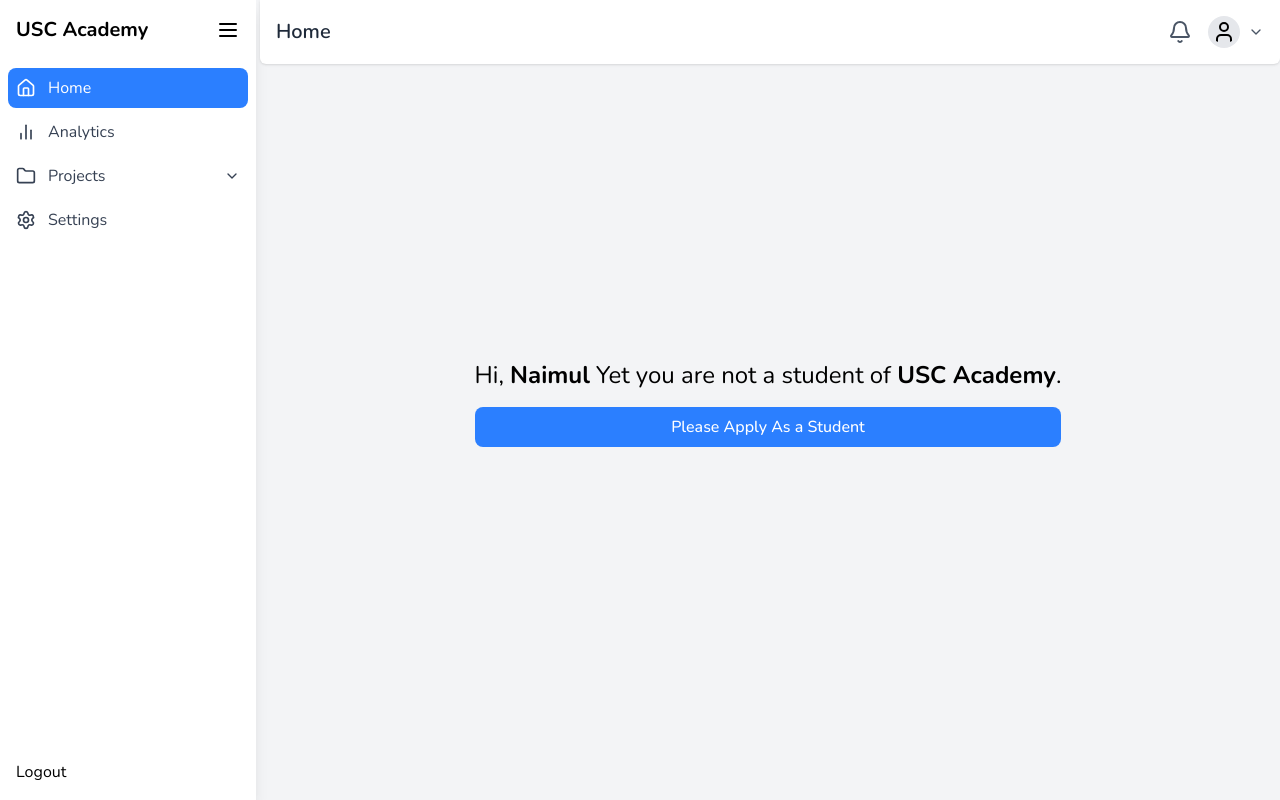
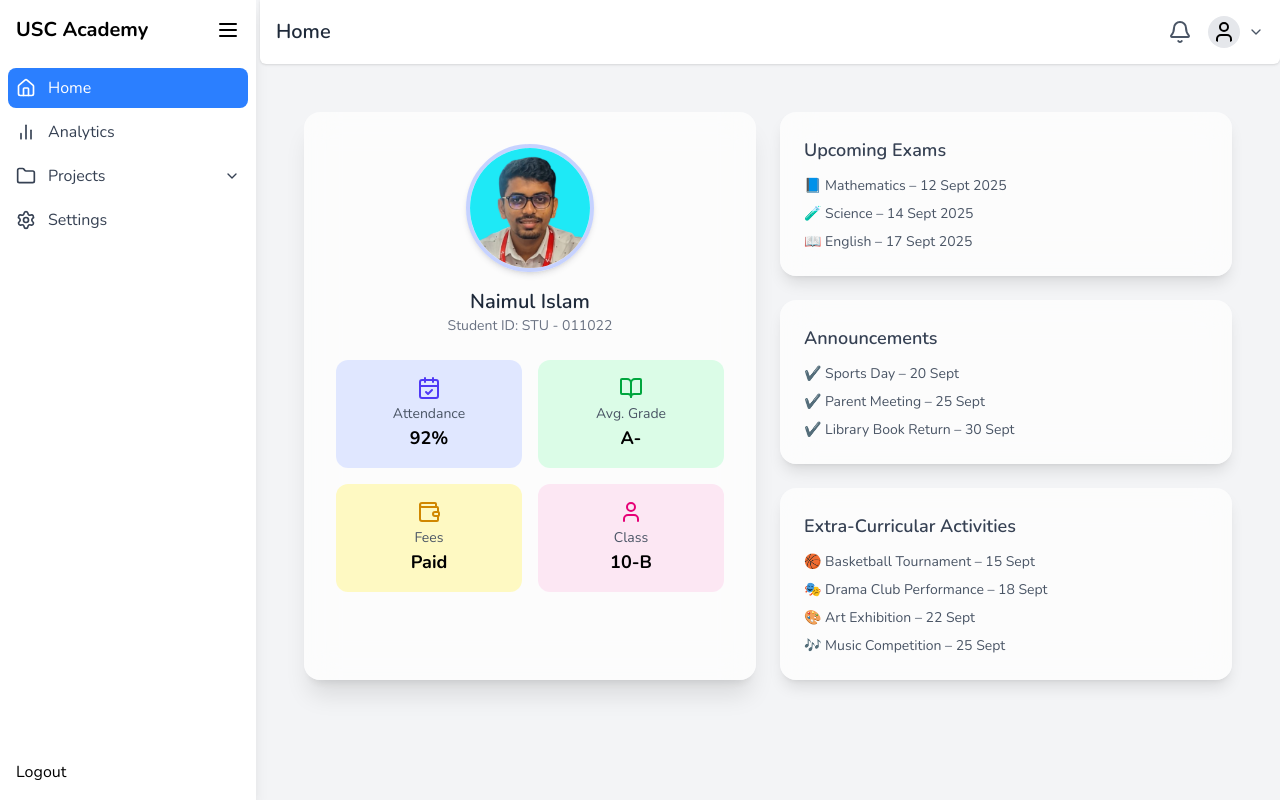
Before and after one commit to naimulislamshakil/School_management_system, a React (Vite) app in the folder Frontend/: page / in a window 1280 px wide. Built offline with nearby package versions, Linux system fonts and the light colour scheme.

Commit message:
Add main dashboard

```diff
--- a/Frontend/package.json
+++ b/Frontend/package.json
@@ -11,8 +11,10 @@
   },
   "dependencies": {
     "@tailwindcss/vite": "^4.1.12",
+    "chart.js": "^4.5.0",
     "lucide-react": "^0.542.0",
     "react": "^19.1.1",
+    "react-chartjs-2": "^5.3.0",
     "react-dom": "^19.1.1",
     "react-helmet-async": "^2.0.5",
     "react-router-dom": "^7.8.2"
--- a/Frontend/src/Components/Dashboard/GeneralDashboard.jsx
+++ b/Frontend/src/Components/Dashboard/GeneralDashboard.jsx
@@ -1,8 +1,9 @@
 import React from 'react';
 import ApplyForStudent from './StudentDashboard/ApplyForStudent';
+import StudentDashboard from './StudentDashboard/StudentDashboard';
 
 const GeneralDashboard = () => {
-	return <ApplyForStudent />;
+	return <StudentDashboard />;
 };
 
 export default GeneralDashboard;
--- /dev/null
+++ b/Frontend/src/Components/Dashboard/StudentDashboard/StudentDashboard.jsx
@@ -0,0 +1,154 @@
+import React from 'react';
+import StudentImg from '../../../assets/student.png';
+import { User, BookOpen, CalendarCheck, Wallet } from 'lucide-react';
+import {
+	Chart as ChartJS,
+	CategoryScale,
+	LinearScale,
+	PointElement,
+	LineElement,
+	Title,
+	Tooltip,
+	Legend,
+} from 'chart.js';
+import { Line } from 'react-chartjs-2';
+
+ChartJS.register(
+	CategoryScale,
+	LinearScale,
+	PointElement,
+	LineElement,
+	Title,
+	Tooltip,
+	Legend
+);
+
+const StudentDashboard = () => {
+	const data = {
+		labels: ['Mon', 'Tue', 'Wed', 'Thu', 'Fri', 'Sat'],
+		datasets: [
+			{
+				label: 'Attendance %',
+				data: [95, 92, 88, 90, 94, 91],
+				borderColor: '#4F46E5', // Indigo
+				backgroundColor: 'rgba(79, 70, 229, 0.2)',
+				tension: 0.3, // smooth curve
+			},
+		],
+	};
+
+	const options = {
+		responsive: true,
+		plugins: {
+			legend: {
+				position: 'top',
+			},
+			title: {
+				display: true,
+				text: 'Weekly Attendance Report',
+				font: { size: 18 },
+			},
+		},
+		scales: {
+			y: {
+				min: 0,
+				max: 100,
+				ticks: {
+					stepSize: 10,
+					callback: function (value) {
+						return value + '%';
+					},
+				},
+			},
+		},
+	};
+	return (
+		<div>
+			<div className="min-h-screen  p-6">
+				<div className="grid grid-cols-1 md:grid-cols-2 gap-6">
+					{/* Student Profile Card */}
+					<div className="bg-white/70 backdrop-blur-lg rounded-2xl shadow-xl p-8 flex flex-col items-center">
+						<img
+							className="w-32 h-32 rounded-full border-4 border-indigo-200 shadow-md"
+							src={StudentImg}
+							alt="Student"
+						/>
+						<div className="text-center mt-4">
+							<h2 className="text-xl font-semibold text-gray-800">
+								Naimul Islam
+							</h2>
+							<p className="text-sm text-gray-500">Student ID: STU - 011022</p>
+						</div>
+
+						<div className="grid grid-cols-2 gap-4 mt-6 w-full">
+							<div className="bg-indigo-100 p-4 rounded-xl text-center">
+								<CalendarCheck className="mx-auto text-indigo-600" />
+								<p className="text-sm text-gray-600 mt-1">Attendance</p>
+								<p className="font-bold text-lg">92%</p>
+							</div>
+							<div className="bg-green-100 p-4 rounded-xl text-center">
+								<BookOpen className="mx-auto text-green-600" />
+								<p className="text-sm text-gray-600 mt-1">Avg. Grade</p>
+								<p className="font-bold text-lg">A-</p>
+							</div>
+							<div className="bg-yellow-100 p-4 rounded-xl text-center">
+								<Wallet className="mx-auto text-yellow-600" />
+								<p className="text-sm text-gray-600 mt-1">Fees</p>
+								<p className="font-bold text-lg">Paid</p>
+							</div>
+							<div className="bg-pink-100 p-4 rounded-xl text-center">
+								<User className="mx-auto text-pink-600" />
+								<p className="text-sm text-gray-600 mt-1">Class</p>
+								<p className="font-bold text-lg">10-B</p>
+							</div>
+						</div>
+					</div>
+
+					{/* Reports & Notices */}
+					<div className="space-y-6">
+						<div className="bg-white/70 backdrop-blur-lg rounded-2xl shadow-lg p-6">
+							<h3 className="text-lg font-semibold text-gray-700 mb-3">
+								Upcoming Exams
+							</h3>
+							<ul className="space-y-2 text-sm text-gray-600">
+								<li>📘 Mathematics – 12 Sept 2025</li>
+								<li>🧪 Science – 14 Sept 2025</li>
+								<li>📖 English – 17 Sept 2025</li>
+							</ul>
+						</div>
+
+						<div className="bg-white/70 backdrop-blur-lg rounded-2xl shadow-lg p-6">
+							<h3 className="text-lg font-semibold text-gray-700 mb-3">
+								Announcements
+							</h3>
+							<ul className="space-y-2 text-sm text-gray-600">
+								<li>✔️ Sports Day – 20 Sept</li>
+								<li>✔️ Parent Meeting – 25 Sept</li>
+								<li>✔️ Library Book Return – 30 Sept</li>
+							</ul>
+						</div>
+
+						<div className="bg-white/70 backdrop-blur-lg rounded-2xl shadow-lg p-6">
+							<h3 className="text-lg font-semibold text-gray-700 mb-3">
+								Extra-Curricular Activities
+							</h3>
+							<ul className="space-y-2 text-sm text-gray-600">
+								<li>🏀 Basketball Tournament – 15 Sept</li>
+								<li>🎭 Drama Club Performance – 18 Sept</li>
+								<li>🎨 Art Exhibition – 22 Sept</li>
+								<li>🎶 Music Competition – 25 Sept</li>
+							</ul>
+						</div>
+					</div>
+				</div>
+			</div>
+
+			{/* Chart */}
+			<div className="bg-white/70 backdrop-blur-lg rounded-2xl shadow-lg p-6">
+				<Line data={data} options={options} />
+			</div>
+		</div>
+	);
+};
+
+export default StudentDashboard;
```
Also changed, not shown: Frontend/src/assets/student.png (added), 1 other file (tests, documents, lock files or other folders).
